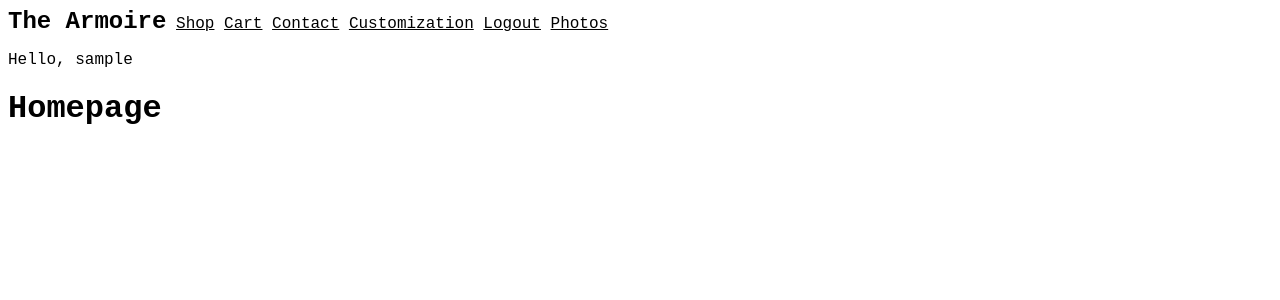
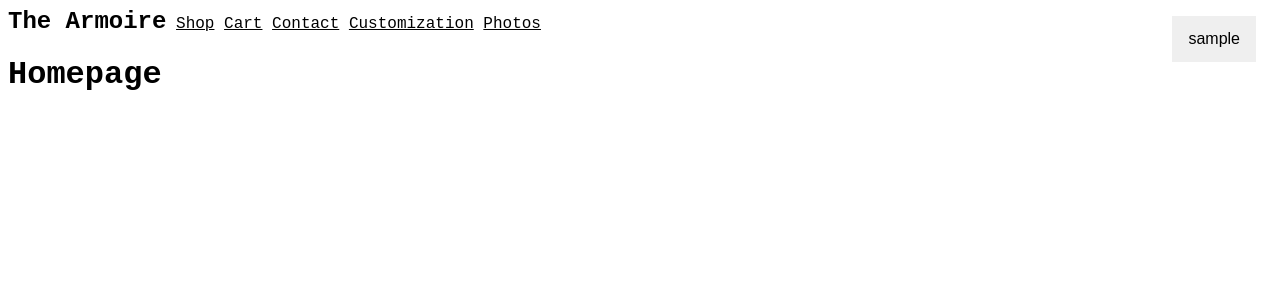
Before and after one commit to rtest42/clothing-web-app-flask, a Flask app: page / in a window 1280 px wide. Shown: the top 300 px of the page. Run offline with Flask 3, Linux system fonts and the light colour scheme; the visitor is signed in with stand-in values (Sample User, id 1); parts of the project's set-up code (start-up, migrations or seed data) failed here and were passed over; some libraries are stand-ins or nearby versions.

Commit message:
Nav Bar adjustments
Add nav bar features and change certian aspects of nav bar. Make it easier to use with log in and log out and register. Problem with popout showing up for log out under drop down menu.

```diff
--- a/static/styles.css
+++ b/static/styles.css
@@ -31,6 +31,7 @@ body {
     font-family: 'Courier New', Courier, monospace;
 }
 
+/*Top nav stuff*/
 #top-nav {
     position: -webkit-sticky;
     position: sticky;
@@ -47,11 +48,65 @@ body {
     display: inline;
 }
 
-a {
-    color:black
+.topright {
+    position: -webkit-sticky;
+    /* Safari */
+    position: absolute;
+    top: 8px;
+    right: 16px;
+    font-size: 18px;
 }
 
-a:hover{
+.dropdown {
+    position: left;
+    overflow: hidden;
+}
+
+.dropdown .dropbtn {
+    font-size: 16px;
+    border: none;
+    outline: none;
+    color: rgb(0, 0, 0);
+    padding: 14px 16px;
+    margin: 0;
+    left 16px;
+    /* Important for vertical align on mobile phones */
+}
+
+/* Dropdown content (hidden by default) */
+.dropdown-content {
+    display: none;
+    position: left;
+    background-color: #f9f9f9;
+    min-width: 160px;
+    box-shadow: 0px 8px 16px 0px rgba(0, 0, 0, 0.2);
+    z-index: 1;
+}
+
+/* Links inside the dropdown */
+.dropdown-content a {
+    float: none;
+    color: black;
+    padding: 12px 16px;
+    display: block;
+    text-align: right;
+}
+
+/* Add a grey background color to dropdown links on hover */
+.dropdown-content a:hover {
+    background-color: #ddd;
+}
+
+/* Show the dropdown menu on hover */
+.dropdown:hover .dropdown-content {
+    display: block;
+}
+
+a {
+    color: black
+}
+
+a:hover {
     color: red;
 }
 
@@ -63,7 +118,9 @@ a:hover{
     display: block;
 }
 
-table, th, td {
+table,
+th,
+td {
     border: 1px solid black;
     border-collapse: collapse;
 }
--- a/templates/index.html
+++ b/templates/index.html
@@ -2,4 +2,7 @@
 {% extends "layout.html" %}
 {% block main %}
     <h1>Homepage</h1>
+    <body>
+
+    </body>
 {% endblock %}
--- a/templates/layout.html
+++ b/templates/layout.html
@@ -20,17 +20,28 @@
         <a href="/contact">Contact</a>
         {% if session['username'] %}
             <a href="/customization">Customization</a>
-            <a href="/logout">Logout</a>
             <a href="/user-photo-upload">Photos</a>
         {% else %}
-            <a href="/login">Login</a>
             <a href="/register">Register</a>
         {% endif %}
         <!--Main body Section-->
         {% if session['username'] %}
-            <p>Hello, {{ session['username'] }}</p>
+            <div class="topright">
+                <div class="dropdown">
+                    <button class="dropbtn">{{ session['username'] }}
+                        <i class="fa fa-caret-down"></i>
+                    </button>
+                    <div class="dropdown-content">
+                        <a href="/logout">Logout</a>
+                    </div>
+                </div>
+            </div>
         {% else %}
-            <p>Not logged in</p>
+            <div class="topright">
+                <head>
+                    <a href="/login">Login</a>
+                </head>
+            </div>
         {% endif %}
     </nav>
     {% with messages = get_flashed_messages() %}
```
